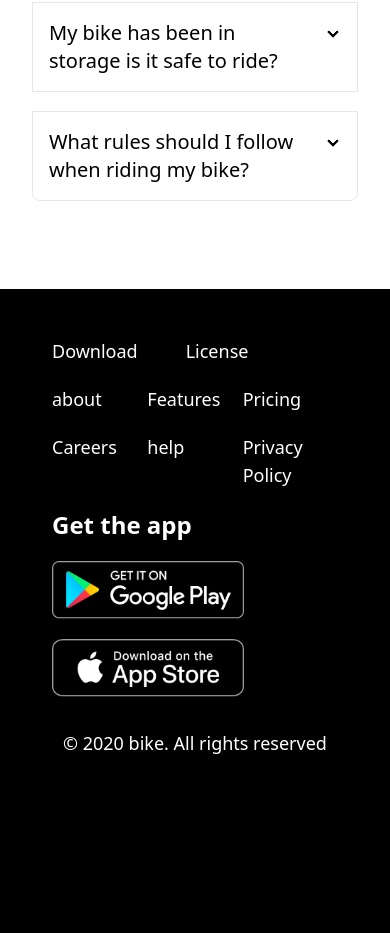
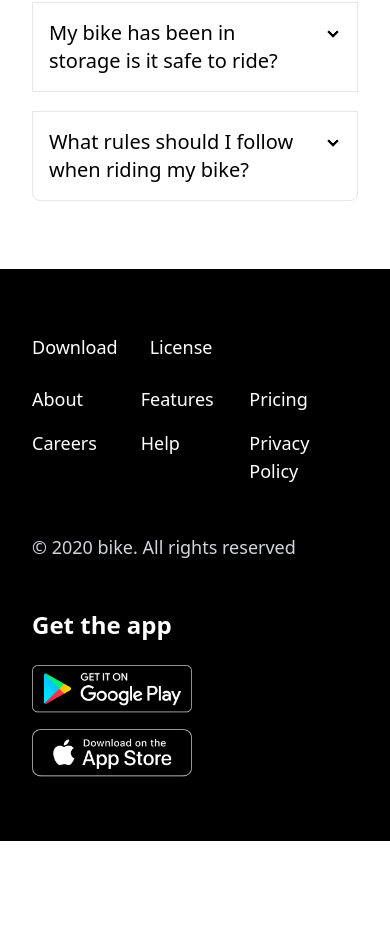
Before and after one commit to rakibal123/Biker-Zone, a website built with Vite: page index.html in a window 390 px wide. Shown: the part 6871-7804 px from the top of the page. After the commit the page ends 7712 px from the top, so only its background shows below. Built offline with nearby package versions, Linux system fonts and the light colour scheme.

Commit message:
fix: responsive footer layout

```diff
--- a/index.html
+++ b/index.html
@@ -208,38 +208,34 @@
         </section>
 
         <!-- 6thSEctionn -->
-         <footer class="bg-black">
-          <section class="text-white  mx-8 lg:mx-32 py-12 mt-5">
-            <div class="mb-32">
+         <footer class="bg-black py-16">
+          <div class="mx-8 lg:mx-32 flex flex-col lg:flex-row justify-between text-white">
+            <div class="flex flex-col justify-between">
               <div>
-                <ul class="flex mx-5 text-lg mb-5">
-                  <li class="mr-12"><a href="#">Download</a></li>
-                  <li><a href="#">License</a></li>
+                <ul class="flex space-x-8 text-lg mb-6">
+                  <li><a href="#" class="hover:text-orange-500 transition">Download</a></li>
+                  <li><a href="#" class="hover:text-orange-500 transition">License</a></li>
+                </ul>
+                <ul class="grid grid-cols-3 lg:flex lg:flex-row lg:space-x-8 gap-y-4 text-lg mb-12 lg:mb-8">
+                  <li><a href="#" class="hover:text-orange-500 transition">About</a></li>
+                  <li><a href="#" class="hover:text-orange-500 transition">Features</a></li>
+                  <li><a href="#" class="hover:text-orange-500 transition">Pricing</a></li>
+                  <li><a href="#" class="hover:text-orange-500 transition">Careers</a></li>
+                  <li><a href="#" class="hover:text-orange-500 transition">Help</a></li>
+                  <li><a href="#" class="hover:text-orange-500 transition">Privacy Policy</a></li>
                 </ul>
               </div>
-              <div class="lg:flex container">
-              <div>
-                <ul class="lg:w-[800px] grid mx-5 lg:grid-cols-6 lg:gap-2 grid-cols-3 text-lg">
-                  <li class="mr-5"><a href="#">about</a></li>
-                  <li class="mb-5"><a href="#">Features</a></li>
-                  <li><a href="#">Pricing</a></li>
-                  <li><a href="#">Careers</a></li>
-                  <li><a href="#">help</a></li>
-                  <li class="inline"><a href="#">Privacy Policy</a></li>
-                </ul>
-              </div>
+              <p class="text-lg text-gray-300">© 2020 bike. All rights reserved</p>
+            </div>
 
-              <div class="lg:w-[200px] lg:ml-48 lg:-mt-6">
-                <p class="text-2xl font-semibold mb-5 mx-5 mt-5">Get the app</p>
-                <img src="./images/android.png" class="w-48 mb-5 ml-5" alt="">
-                <img src="./images/ios.png" class="w-48 ml-5" alt="">
+            <div class="mt-12 lg:mt-0">
+              <p class="text-2xl font-semibold mb-6">Get the app</p>
+              <div class="flex flex-col space-y-4">
+                <a href="#"><img src="./images/android.png" class="w-40 hover:opacity-80 transition" alt="Download Android App"></a>
+                <a href="#"><img src="./images/ios.png" class="w-40 hover:opacity-80 transition" alt="Download iOS App"></a>
               </div>
             </div>
-              <div class=" mx-5 mt-8 lg:-mt-32  text-lg mb-8 text-center lg:text-start">
-                © 2020 bike. All rights reserved
-              </div>
-            </div>
-          </section>
+          </div>
          </footer>
 </body>
 </html>
```
